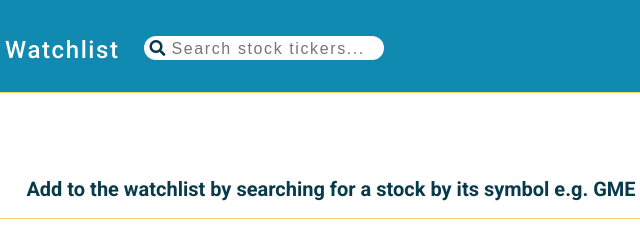
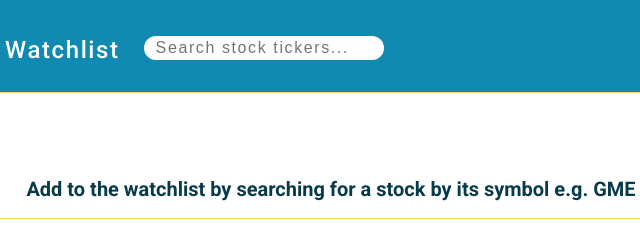
Before and after one commit to mosesr-kim/stock-tracker, a website: page index.html in a window 1280 px wide. Shown: the top 240 px of the page, 309-949 px from the left. Drawn offline with Linux system fonts and the light colour scheme; no server answers.

Commit message:
made the div containing the search bar relative and the input field absolute

```diff
--- a/css/styles.css
+++ b/css/styles.css
@@ -30,15 +30,19 @@ a.watchlist {
   width: 15rem;
   height: 1.5rem;
   background-color: white;
+  position: relative;
 }
 
 #search {
   font-size: 1rem;
   letter-spacing: 0.1rem;
   border: none;
-  width: 13rem;
+  width: 14rem;
   outline: none;
   white-space: pre;
+  position: absolute;
+  top: 2px;
+  left: 10px;
 }
 
 input::-webkit-input-placeholder {
--- a/index.html
+++ b/index.html
@@ -27,7 +27,6 @@
       <a href="#" class="watchlist" data-view="watchlist">Watchlist</a>
       <form action="" class="searchForm">
         <div class="searchBar">
-          <label for="search"><i class="fas fa-search magnifying"></i></label>
           <input type="text" placeholder="Search stock tickers..." id="search" name="search" autocomplete="off">
         </div>
       </form>
```
